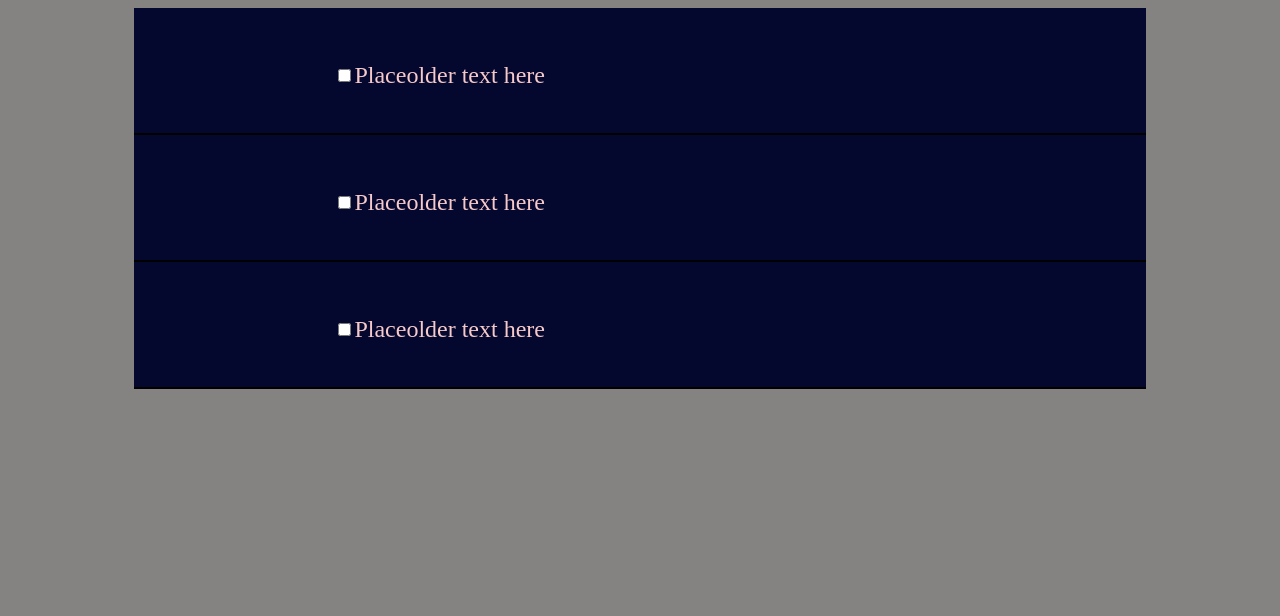
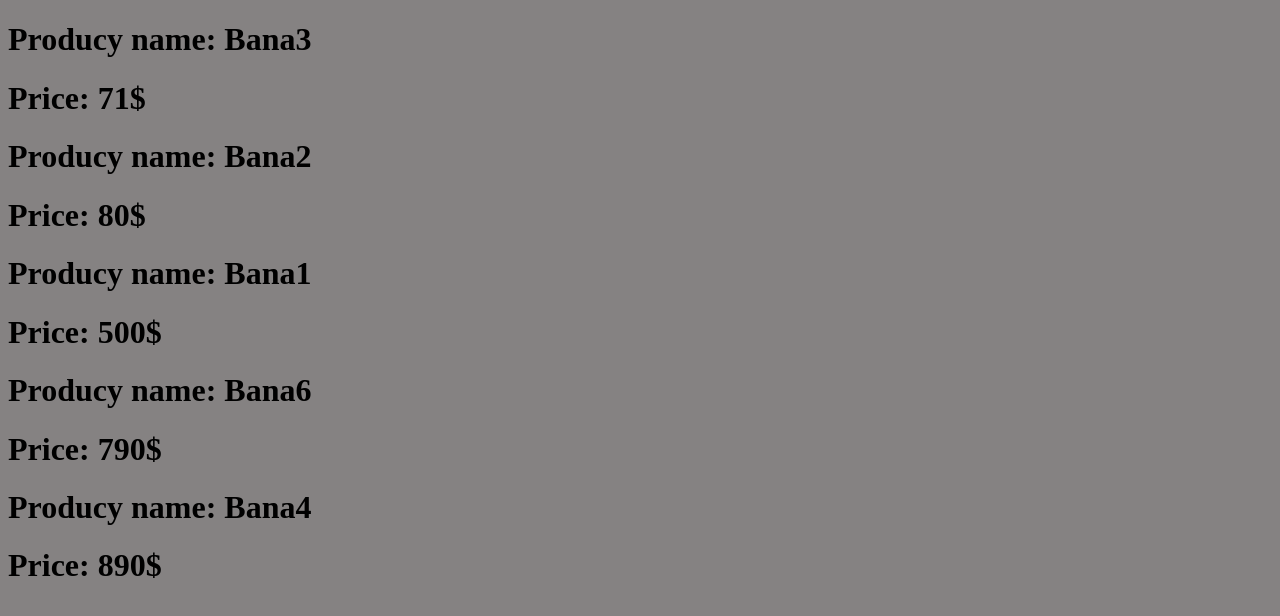
Before and after one commit to alle-zhinzher/Courses, a React (Create React App) app in the folder React/lesson1/: page / in a window 1280 px wide. Shown: the top 616 px of the page. Built offline with nearby package versions, Linux system fonts and the light colour scheme.

Commit message:
Mapping Components

```diff
--- a/React/lesson1/src/components/App.js
+++ b/React/lesson1/src/components/App.js
@@ -1,16 +1,15 @@
 import React from 'react';
-import ToDoItem from './ToDoItem';
+import MyProduct from './MyProduct';
 
+ import productData from './productData';
 
 
 function App() {
-    return (
-        <div className="todo-list">
-            <ToDoItem />
-            <ToDoItem />
-            <ToDoItem />
-        </div>
-    )
+    let comporator = (a, b) => (a.price - b.price)
+    const productComponents = productData
+        .filter(product => product.price > 70)
+        .sort(comporator)
+        .map(product => <MyProduct key={product.id} name={product.name} price={product.price}/>)
+    return <div>{productComponents}</div>
 }
-
 export default App
--- /dev/null
+++ b/React/lesson1/src/components/MyProduct.js
@@ -0,0 +1,13 @@
+import React from 'react';
+
+function MyProduct(props) {
+    return (
+        <div>
+            <h1>Producy name: {props.name}</h1>
+            <h1>Price: {props.price}$</h1>
+
+        </div>
+    )
+}
+
+export default MyProduct
--- /dev/null
+++ b/React/lesson1/src/components/productData.js
@@ -0,0 +1,40 @@
+/*
+const jokeComponents = jokeData.map(joke => <MyJoke id={joke.id} joke={joke.joke}/>)
+return (<div>{jokeComponents}</div>)
+*/
+
+const products = [
+    {
+        id: 1,
+        price: 500,
+        name: "Bana1"
+    },
+    {
+        id: 2,
+        price: 80,
+        name: "Bana2"
+    },
+    {
+        id: 3,
+        price: 71,
+        name: "Bana3"
+    },
+    {
+        id: 4,
+        price: 890,
+        name: "Bana4"
+    },
+    {
+        id: 5,
+        price: 50,
+        name: "Bana5"
+
+    },
+    {
+        id: 6,
+        price: 790,
+        name: "Bana6"
+    },
+]
+
+export default products
```
Also changed, not shown: React/lesson1/src/components/MyInfo.js (+4 -4 lines), React/lesson1/src/components/MyJoke.js (added, +13 -0 lines).
